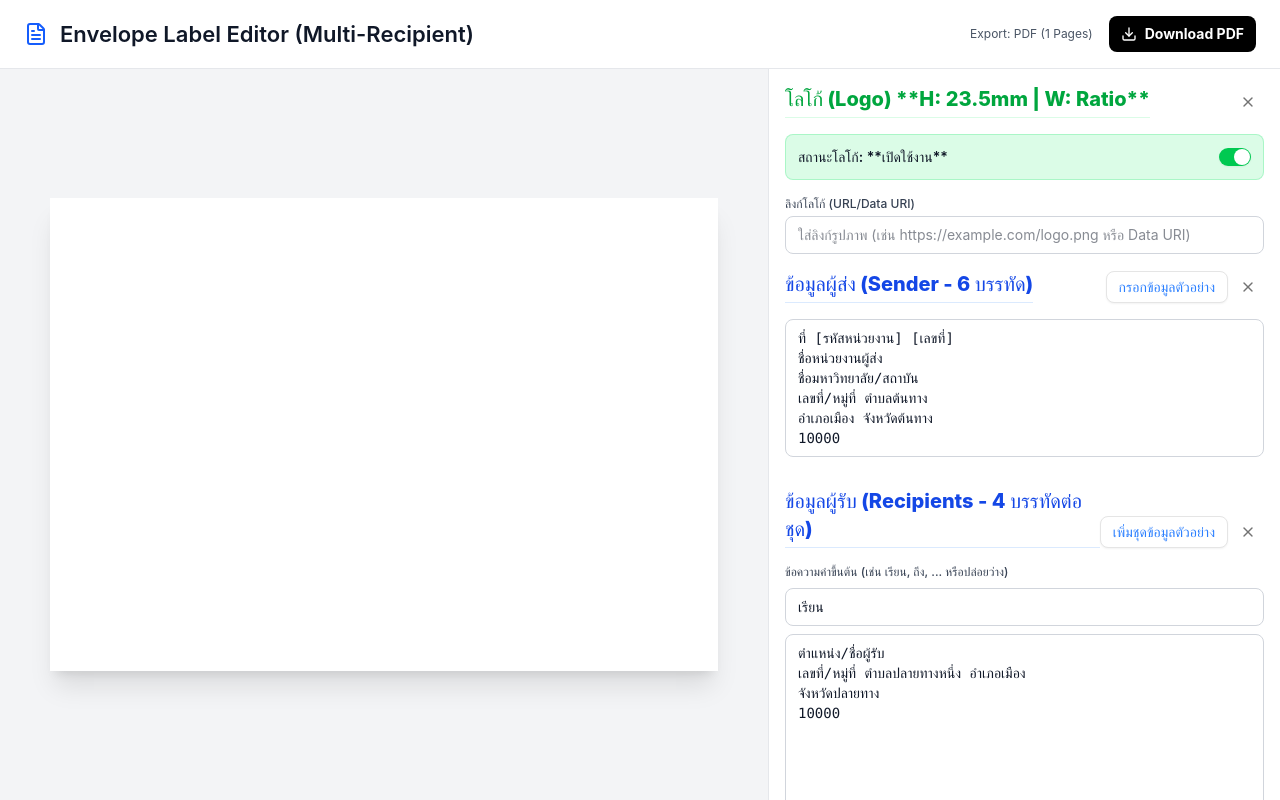
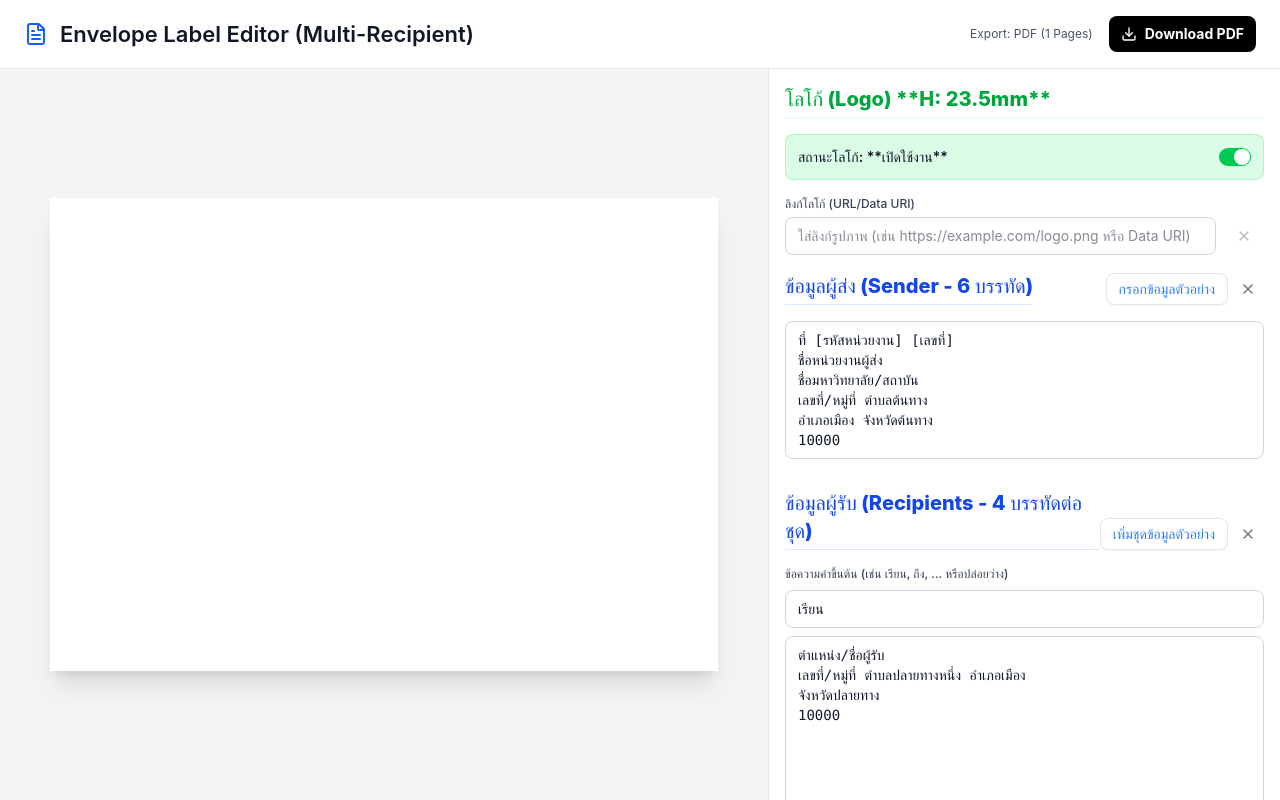
Before and after one commit to s1n-c0s/word-better-exp, a React (Vite) app: page / in a window 1280 px wide. Built offline with nearby package versions, Linux system fonts and the light colour scheme.

Commit message:
= adj visual disable input

```diff
--- a/src/App.tsx
+++ b/src/App.tsx
@@ -614,21 +614,10 @@ export default function DocumentEditor() {
             <div className="p-3 lg:p-4">
               <div className="max-w-xl mx-auto space-y-3 lg:space-y-4">
                 {/* --- ส่วนโลโก้ (Logo) --- */}
-                <div className="flex justify-between items-end">
-                  {/* 💡 อัปเดต Heading */}
+                {/* 💡 Heading ที่ไม่มีปุ่มล้าง */}
                 <h2 className="text-lg lg:text-xl font-extrabold text-green-600 dark:text-green-400 border-b border-green-100 pb-1">
-                    โลโก้ (Logo) **H: 23.5mm | W: Ratio**
+                  โลโก้ (Logo) **H: 23.5mm**
                 </h2>
-                  <Button
-                    onClick={() => setLogoUrl("")}
-                    variant="icon-destructive"
-                    size="icon-sm"
-                    title="ใช้ตราครุฑเริ่มต้น (วาด)"
-                    disabled={!isLogoEnabled}
-                  >
-                    <X className="w-4 h-4" />
-                  </Button>
-                </div>
 
                 {/* 💡 Logo Toggle Section */}
                 <div className="flex justify-between items-center bg-green-100 dark:bg-green-900/40 p-3 rounded-md border border-green-300/50 dark:border-green-800">
@@ -648,11 +637,14 @@ export default function DocumentEditor() {
                 </div>
                 {/* End Logo Toggle Section */}
 
-                {/* 💡 Input Link URL */}
+                {/* 💡 Input Link URL + Clear Button */}
                 <div className="space-y-1">
                   <label className="block text-xs font-medium text-gray-700 dark:text-gray-300">
                     ลิงก์โลโก้ (URL/Data URI)
                   </label>
+                  <div className="flex space-x-2 items-center">
+                    {" "}
+                    {/* จัด Input และ Button ให้อยู่ในแถวเดียวกัน */}
                     <input
                       type="text"
                       value={logoUrl}
@@ -660,14 +652,27 @@ export default function DocumentEditor() {
                       onKeyDown={handleLogoInputKeyDown} // 💡 เพิ่ม onKeyDown handler
                       disabled={!isLogoEnabled}
                       placeholder="ใส่ลิงก์รูปภาพ (เช่น https://example.com/logo.png หรือ Data URI)"
-                    className={`w-full px-3 py-2 text-sm border border-gray-300 rounded-md bg-white dark:bg-gray-700 text-gray-900 dark:text-gray-100 focus:ring-2 focus:ring-teal-500 outline-none
+                      // 💡 ปรับคลาสสำหรับสถานะ disabled ให้ตรงกับ textarea ตราประทับ
+                      className={`w-full px-3 py-2 text-sm border border-gray-300 rounded-md outline-none
                             ${
                               !isLogoEnabled
-                              ? "bg-gray-100 dark:bg-gray-800 text-gray-500 cursor-not-allowed"
-                              : ""
+                                ? "bg-gray-100 dark:bg-gray-800 text-gray-500 cursor-not-allowed" // ปรับให้ตรงกับ textarea
+                                : "bg-white dark:bg-gray-700 text-gray-900 dark:text-gray-100 focus:ring-2 focus:ring-green-500"
                             }
                         `}
                     />
+                    {/* 💡 ปุ่มล้างลิงก์ที่ย้ายมา */}
+                    <Button
+                      onClick={() => setLogoUrl("")}
+                      variant="icon-destructive"
+                      size="icon-sm"
+                      title="ล้างลิงก์โลโก้"
+                      disabled={!isLogoEnabled || !logoUrl}
+                      className="w-10 h-10 flex-shrink-0"
+                    >
+                      <X className="w-4 h-4" />
+                    </Button>
+                  </div>
                 </div>
 
                 {/* {logoUrl && isLogoEnabled && (
```
Lines whose indentation alone changed are shown as unchanged.
